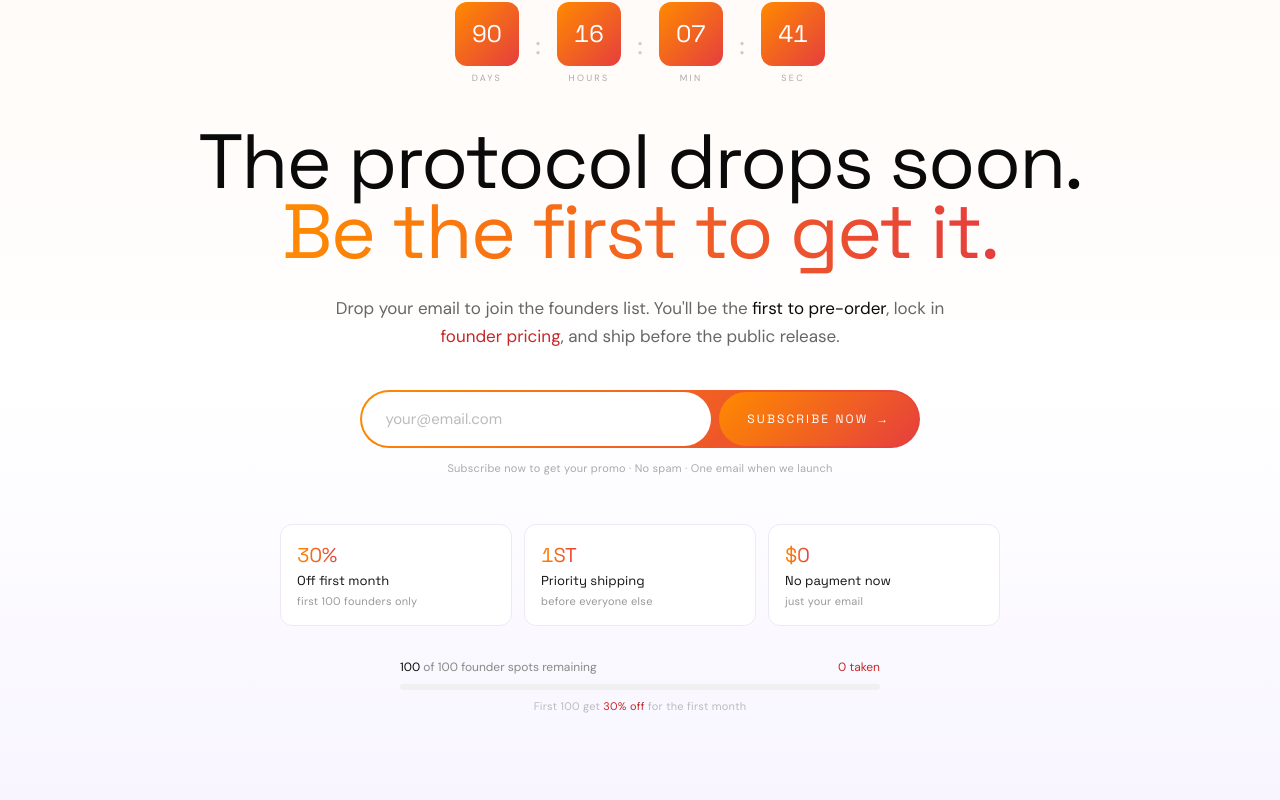
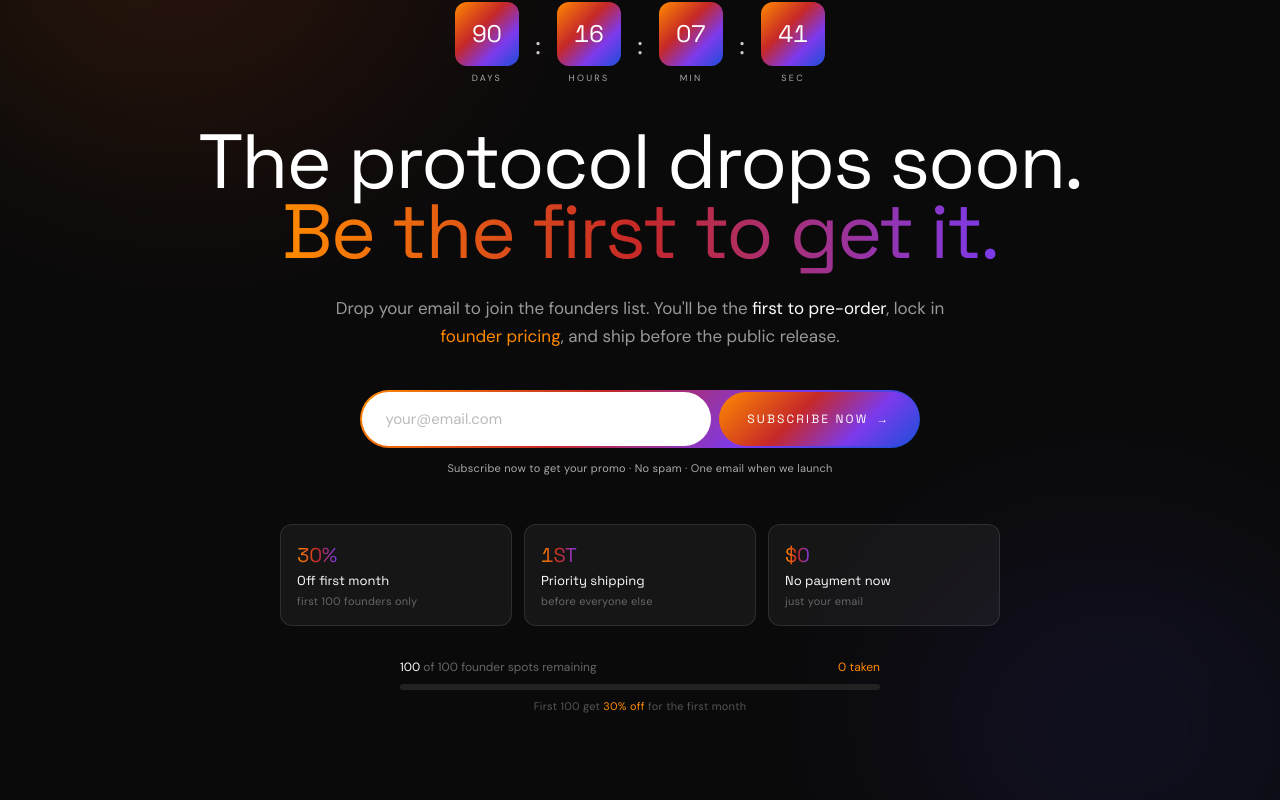
Before and after one commit to Sandu2006a/LIFECODE, a Next.js app in the folder web/: page / in a window 1280 px wide. Shown: the part 1060-1860 px from the top of the page. Built offline with nearby package versions, Linux system fonts and the light colour scheme; no server answers.

Commit message:
design: dark section for PreOrder with brand glows

```diff
--- a/web/components/PreOrderSection.jsx
+++ b/web/components/PreOrderSection.jsx
@@ -4,8 +4,8 @@ import { useEffect, useRef, useState } from 'react';
 import { gsap } from 'gsap';
 import { ScrollTrigger } from 'gsap/ScrollTrigger';
 
-const BOX_G  = 'linear-gradient(135deg, #FF8A00 0%, #E53E3E 100%)';
-const HEAT_G = 'linear-gradient(90deg, #FF8A00, #E53E3E)';
+const BOX_G  = 'linear-gradient(135deg, #FF8A00 0%, #C62828 40%, #7C3AED 70%, #1D4ED8 100%)';
+const HEAT_G = 'linear-gradient(90deg, #FF8A00, #C62828, #7C3AED)';
 const PROMO  = 'LC70X';
 const LAUNCH = new Date('2026-08-03T00:00:00');
 const SPOTS  = 100;
@@ -140,13 +140,20 @@ export default function PreOrderSection() {
   const pct   = (taken / TOTAL) * 100;
 
   return (
-    <section ref={sectionRef} id="preorder" className="py-16 md:py-24 px-6 md:px-16"
-      style={{ background: 'linear-gradient(180deg, #FFF9F5 0%, #ffffff 55%, #F8F5FF 100%)' }}>
-      <div className="max-w-[920px] mx-auto text-center">
+    <section ref={sectionRef} id="preorder" className="relative py-16 md:py-24 px-6 md:px-16 overflow-hidden"
+      style={{ background: '#0a0a0a' }}>
+
+      {/* Background glows */}
+      <div className="pointer-events-none absolute top-[-10%] left-[-5%] w-[40vw] h-[50vh] opacity-[0.12]"
+        style={{ background: 'linear-gradient(135deg, #FF8A00, #C62828)', filter: 'blur(100px)', borderRadius: '50%' }} />
+      <div className="pointer-events-none absolute bottom-[-10%] right-[-5%] w-[35vw] h-[45vh] opacity-[0.10]"
+        style={{ background: 'linear-gradient(135deg, #7C3AED, #1D4ED8)', filter: 'blur(100px)', borderRadius: '50%' }} />
+
+      <div className="relative z-10 max-w-[920px] mx-auto text-center">
 
         <div className="po-rise inline-flex items-center gap-3 mb-6 opacity-0">
           <div className="w-5 h-px" style={{ background: HEAT_G }} />
-          <span className="font-body text-[10px] tracking-[0.32em] uppercase font-600" style={{ color: '#C62828' }}>
+          <span className="font-body text-[10px] tracking-[0.32em] uppercase font-600" style={{ color: '#FF8A00' }}>
             Founders list · Pre-order opens soon
           </span>
           <div className="w-5 h-px" style={{ background: HEAT_G }} />
@@ -163,7 +170,7 @@ export default function PreOrderSection() {
           <TimeUnit value={secs}  label="Sec" />
         </div>
 
-        <h2 className="po-rise font-sans font-700 text-[#0a0a0a] leading-[0.92] tracking-tight opacity-0 mx-auto"
+        <h2 className="po-rise font-sans font-700 text-white leading-[0.92] tracking-tight opacity-0 mx-auto"
           style={{ fontSize: 'clamp(2.6rem, 6vw, 5.6rem)' }}>
           The protocol drops soon.<br/>
           <span className="bg-clip-text text-transparent" style={{ backgroundImage: HEAT_G }}>
@@ -171,10 +178,10 @@ export default function PreOrderSection() {
           </span>
         </h2>
 
-        <p className="po-rise font-body font-300 text-[#666] text-base md:text-[17px] leading-relaxed max-w-[620px] mx-auto mt-7 opacity-0">
+        <p className="po-rise font-body font-300 text-[#999] text-base md:text-[17px] leading-relaxed max-w-[620px] mx-auto mt-7 opacity-0">
           Drop your email to join the founders list. You&apos;ll be the
-          <span className="font-700 text-[#0a0a0a]"> first to pre-order</span>,
-          lock in <span className="font-700" style={{ color: '#C62828' }}>founder pricing</span>,
+          <span className="font-700 text-white"> first to pre-order</span>,
+          lock in <span className="font-700" style={{ color: '#FF8A00' }}>founder pricing</span>,
           and ship before the public release.
         </p>
 
@@ -225,12 +232,12 @@ export default function PreOrderSection() {
             { tag: '1ST', label: 'Priority shipping', sub: 'before everyone else' },
             { tag: '$0',  label: 'No payment now',    sub: 'just your email' },
           ].map((p) => (
-            <div key={p.label} className="rounded-xl border border-[#efe9f5] bg-white px-4 py-4 text-left">
+            <div key={p.label} className="rounded-xl border border-white/10 bg-white/5 px-4 py-4 text-left">
               <span className="font-sans font-800 text-xl tabular-nums bg-clip-text text-transparent" style={{ backgroundImage: HEAT_G }}>
                 {p.tag}
               </span>
-              <p className="font-sans font-700 text-[#111] text-[13px] mt-0.5">{p.label}</p>
-              <p className="font-body font-300 text-[#999] text-[11px] tracking-wide mt-0.5">{p.sub}</p>
+              <p className="font-sans font-700 text-white text-[13px] mt-0.5">{p.label}</p>
+              <p className="font-body font-300 text-[#666] text-[11px] tracking-wide mt-0.5">{p.sub}</p>
             </div>
           ))}
         </div>
@@ -238,16 +245,16 @@ export default function PreOrderSection() {
         {/* Spot counter */}
         <div className="po-rise mt-8 max-w-[480px] mx-auto opacity-0">
           <div className="flex items-center justify-between mb-2">
-            <span className="font-body text-[12px] text-[#888]">
-              <span className="font-700 text-[#0a0a0a]">{SPOTS}</span> of {TOTAL} founder spots remaining
+            <span className="font-body text-[12px] text-[#666]">
+              <span className="font-700 text-white">{SPOTS}</span> of {TOTAL} founder spots remaining
             </span>
-            <span className="font-body text-[12px] font-700" style={{ color: '#C62828' }}>{taken} taken</span>
+            <span className="font-body text-[12px] font-700" style={{ color: '#FF8A00' }}>{taken} taken</span>
           </div>
-          <div className="h-1.5 w-full rounded-full overflow-hidden" style={{ background: '#f0f0f0' }}>
+          <div className="h-1.5 w-full rounded-full overflow-hidden" style={{ background: '#222' }}>
             <div className="h-full rounded-full" style={{ width: `${pct}%`, background: HEAT_G }} />
           </div>
-          <p className="mt-2 font-body text-[11px] text-[#bbb] tracking-wide">
-            First 100 get <span className="font-700" style={{ color: '#C62828' }}>30% off</span> for the first month
+          <p className="mt-2 font-body text-[11px] text-[#555] tracking-wide">
+            First 100 get <span className="font-700" style={{ color: '#FF8A00' }}>30% off</span> for the first month
           </p>
         </div>
 
```
